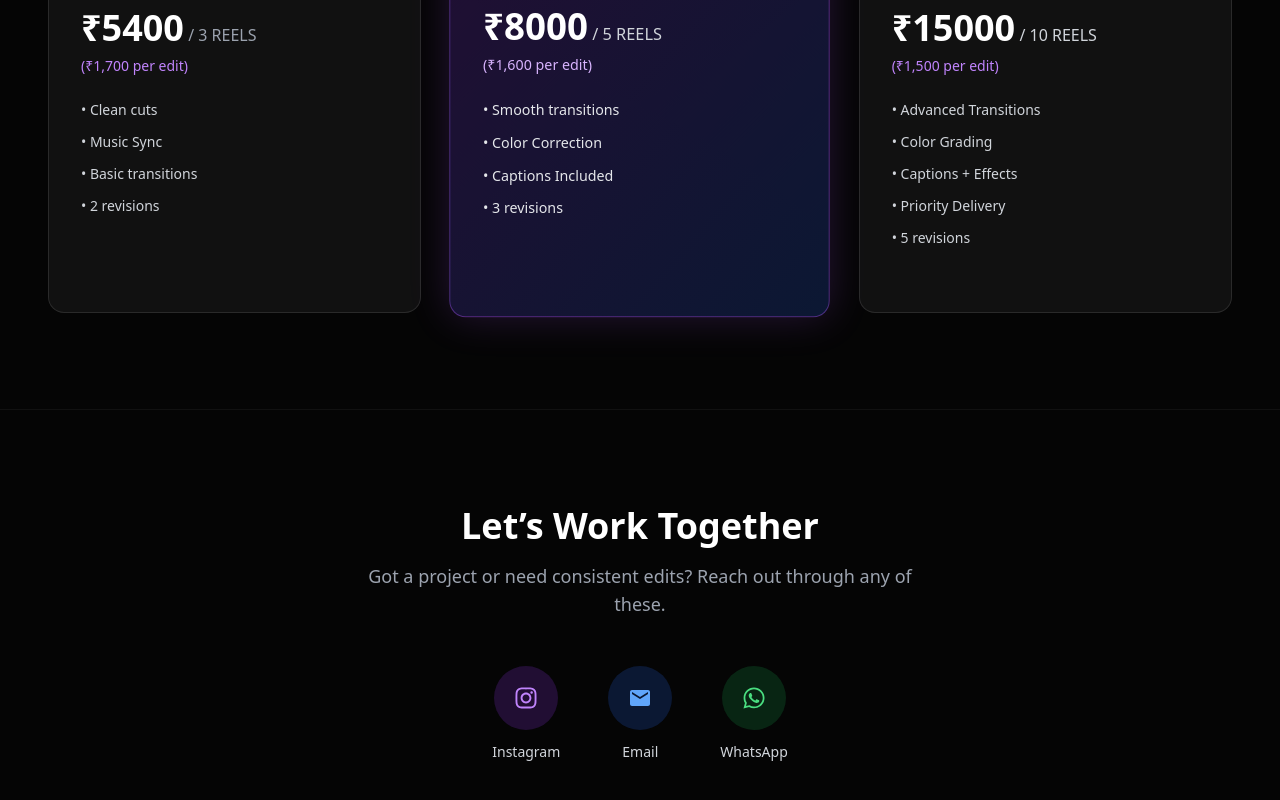
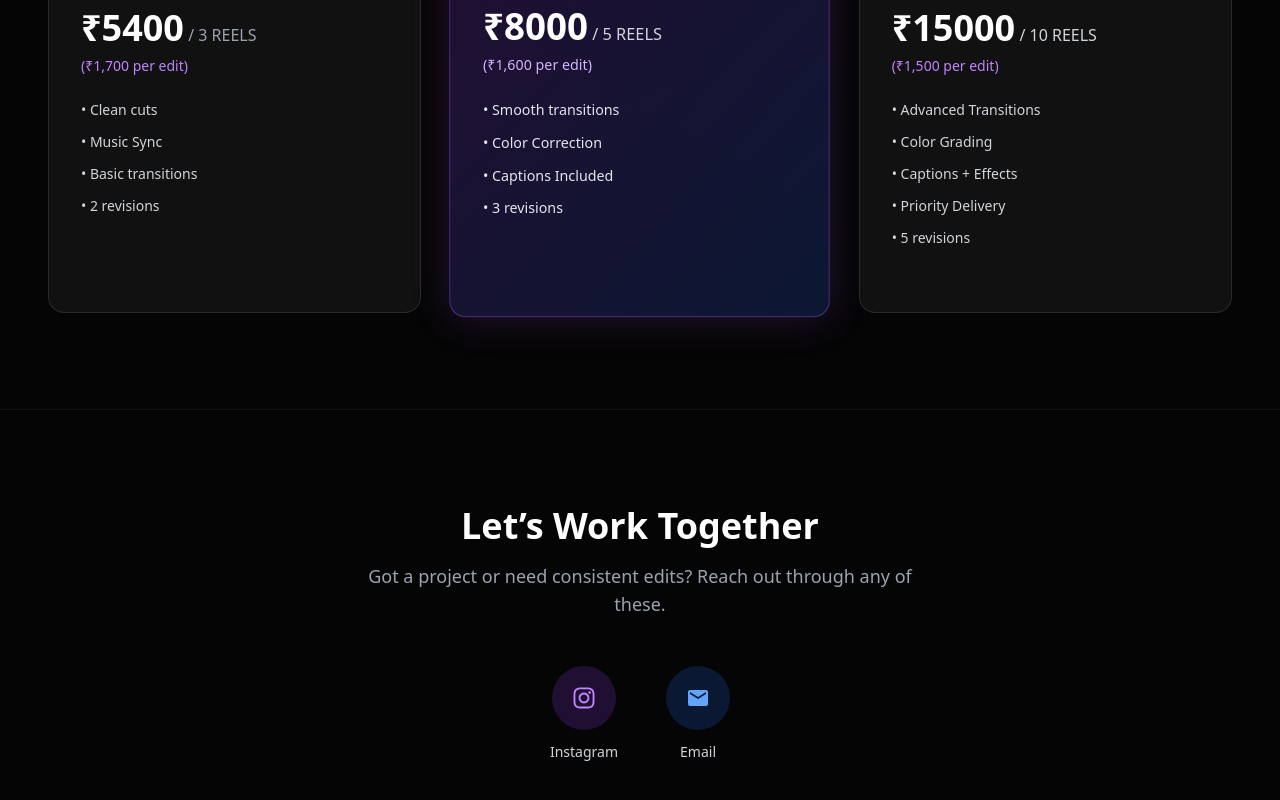
Before and after one commit to Kalyan-pallati/portfolio, a React (Vite) app: page / in a window 1280 px wide. Shown: the part 2269-3069 px from the top of the page. Built offline with nearby package versions, Linux system fonts and the light colour scheme.

Commit message:
Remove WhatsApp link from Home.jsx
Removed WhatsApp link and associated elements from the Home page.

```diff
--- a/src/pages/Home.jsx
+++ b/src/pages/Home.jsx
@@ -349,19 +349,6 @@ export default function Home() {
                     Email
                 </span>
                 </a>
-                <a
-                href="https://wa.me/918074589862"
-                target="_blank"
-                rel="noopener noreferrer"
-                className="group flex flex-col items-center gap-3"
-                >
-                <div className="w-16 h-16 rounded-full bg-green-600/20 flex items-center justify-center group-hover:bg-green-600/40 transition-all duration-300 group-hover:scale-110">
-                    <FaWhatsapp className="text-green-400 text-2xl" />
-                </div>
-                <span className="text-sm text-gray-300 group-hover:text-green-400 transition">
-                    WhatsApp
-                </span>
-                </a>
 
             </div>
             </section>
```
